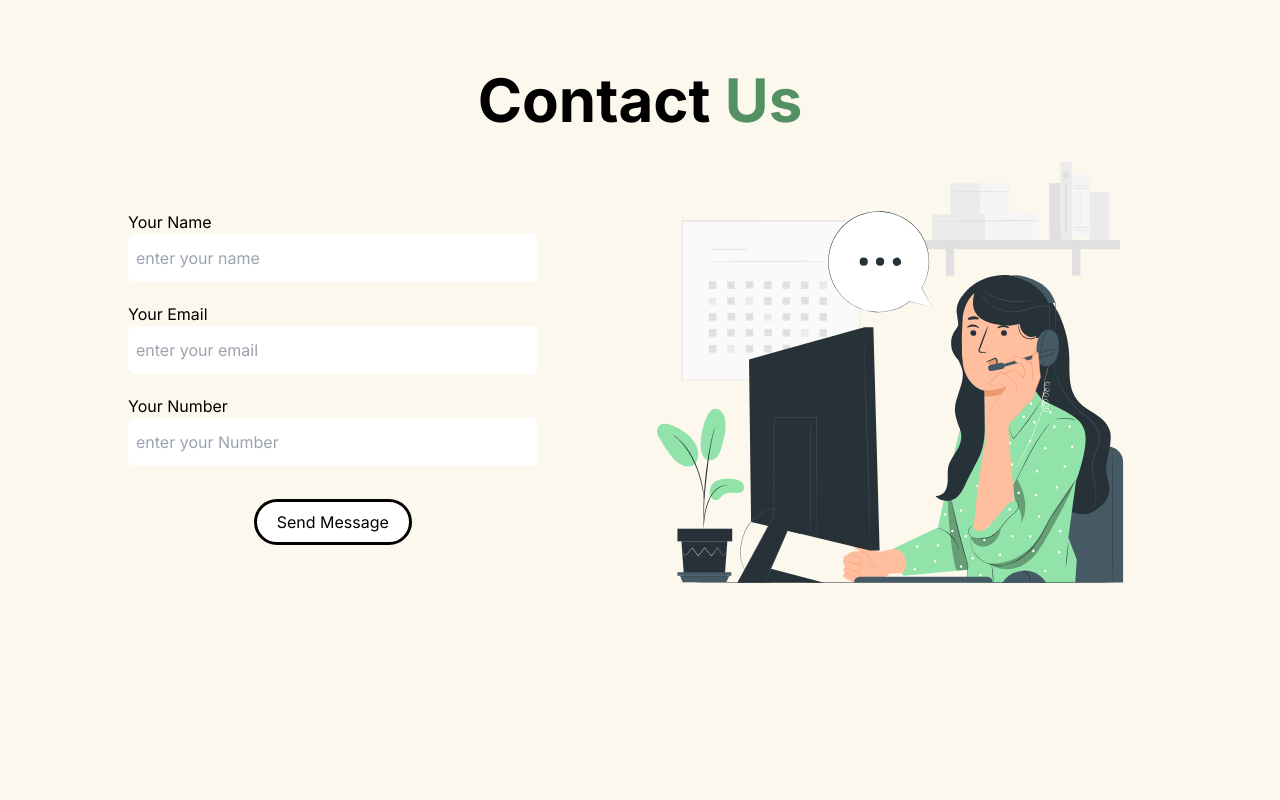
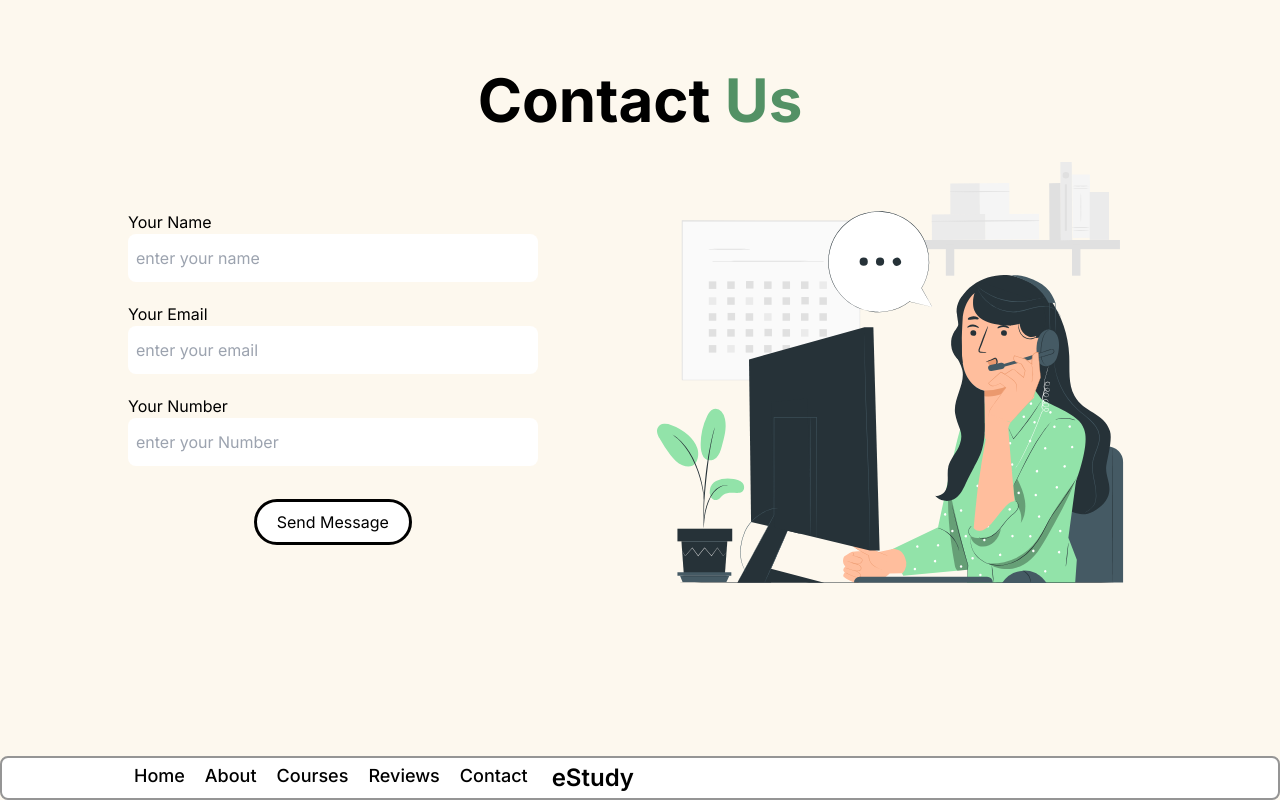
Before and after one commit to Ridwan-09/e-Study, a React (Vite) app: page / in a window 1280 px wide. Shown: the part 3344-4144 px from the top of the page. Before the commit the page ends 4100 px from the top, so only its background shows below. Built offline with nearby package versions, Linux system fonts and the light colour scheme.

Commit message:
first commit

```diff
--- a/src/App.jsx
+++ b/src/App.jsx
@@ -5,6 +5,7 @@
 import Courses from './Components/Courses';
 import Reviews from './Components/Reviews';
 import Contact from './Components/Contact';
+import Footer from './Components/Footer';
 
 const App = () => {
   return (
@@ -32,6 +33,8 @@
           <Contact></Contact>
         </div>
       </main>
+
+      <Footer></Footer>
     </div>
   );
 };
--- /dev/null
+++ b/src/Components/Footer.jsx
@@ -0,0 +1,67 @@
+import React from 'react';
+import { Link } from 'react-scroll';
+
+
+const Footer = () => {
+    return (
+        <div>
+            <div className='flex flex-col md:flex-row justify-between bg-white border-2 border-LightText rounded-lg md:px-32 px-5'>
+                <div className='flex flex-col md:flex-row gap-5 font-medium p-1 text-lg'>
+
+                    <Link
+                        to="home"
+                        spy={true}
+                        smooth={true}
+                        duration={500}
+                        className='hover:text-brightGreen transition-all cursor-pointer'>
+                        Home
+                    </Link>
+
+                    <Link
+                        to="about"
+                        spy={true}
+                        smooth={true}
+                        duration={500}
+                        className='hover:text-brightGreen transition-all cursor-pointer'>
+                        About
+                    </Link>
+
+                    <Link
+                        to="courses"
+                        spy={true}
+                        smooth={true}
+                        duration={500}
+                        className='hover:text-brightGreen transition-all cursor-pointer'>
+                        Courses
+                    </Link>
+
+                    <Link
+                        to="reviews"
+                        spy={true}
+                        smooth={true}
+                        duration={500}
+                        className='hover:text-brightGreen transition-all cursor-pointer'>
+                        Reviews
+
+                    </Link>
+                    <Link
+                        to="contact"
+                        spy={true}
+                        smooth={true}
+                        duration={500}
+                        className='hover:text-brightGreen transition-all cursor-pointer'>
+                        Contact
+                    </Link>
+
+                    <div>
+                        <Link to="/" className='font-semibold text-2xl p-1 cursor-pointer'>
+                            eStudy
+                        </Link>
+                    </div>
+                </div>
+            </div>
+        </div>
+    );
+};
+
+export default Footer;
```
